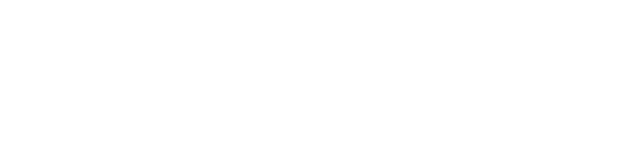
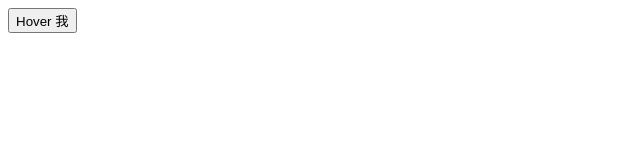
Before and after one commit to AstarChen0720/popuptest, a plain HTML site: page index.html in a window 1280 px wide. Shown: the whole page, without its empty margins (0-640 px from the left). Drawn offline with nearby package versions, Linux system fonts and the light colour scheme.

Commit message:
設定好最基本的東西

```diff
--- a/index.html
+++ b/index.html
@@ -4,10 +4,19 @@
   <meta charset="UTF-8">
   <meta name="viewport" content="width=device-width, initial-scale=1.0">
   <title>popuptest</title>
+  <!-- Tippy.js 樣式 -->
+  <link rel="stylesheet" href="https://unpkg.com/tippy.js@6/dist/tippy.css">
 
 
 </head>
 <body>
+  <button id="myWord">Hover 我</button>
 
+  <!-- Popper.js (定位用) -->
+  <script src="https://unpkg.com/@popperjs/core@2"></script>
+  <!-- Tippy.js -->
+  <script src="https://unpkg.com/tippy.js@6"></script>
+  <!-- 連接到script.js -->
+  <script src="script.js"></script>
 </body>
 </html>
--- a/script.js
+++ b/script.js
@@ -0,0 +1,6 @@
+    tippy('#myWord', {
+      content: 'Hello World!',
+      placement: 'top',
+      animation: 'scale',
+      interactive: true
+    });
```
